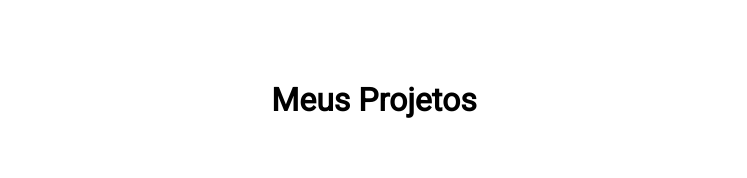
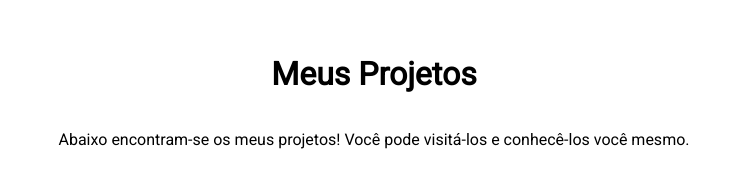
Before and after one commit to leoz11/portfolio-website, a React (Create React App) app: page / in a window 1280 px wide. Shown: the part 913-1091 px from the top of the page, without its empty margins (266-1013 px from the left). Built offline with nearby package versions, Linux system fonts and the light colour scheme.

Commit message:
Update file

```diff
--- a/src/App.js
+++ b/src/App.js
@@ -55,6 +55,7 @@ const App = () => {
 
         <div className="section" id="projetos">
           <h1>Meus Projetos</h1>
+          <p>Abaixo encontram-se os meus projetos! Você pode visitá-los e conhecê-los você mesmo.</p>
           <div className="project-container">
             <div className="project-card">
               <img src={background} alt="Projeto Mini Blog" />
```
